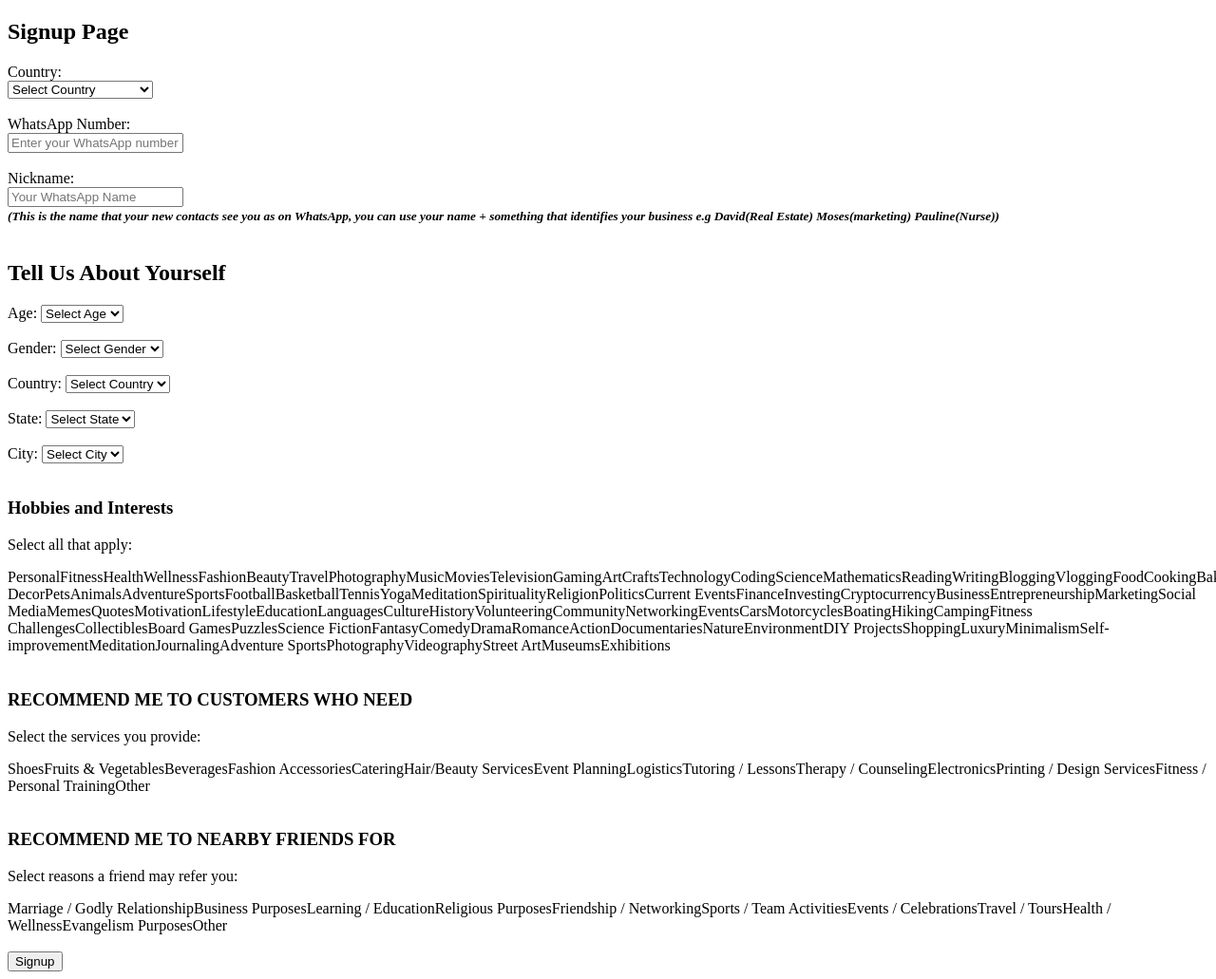
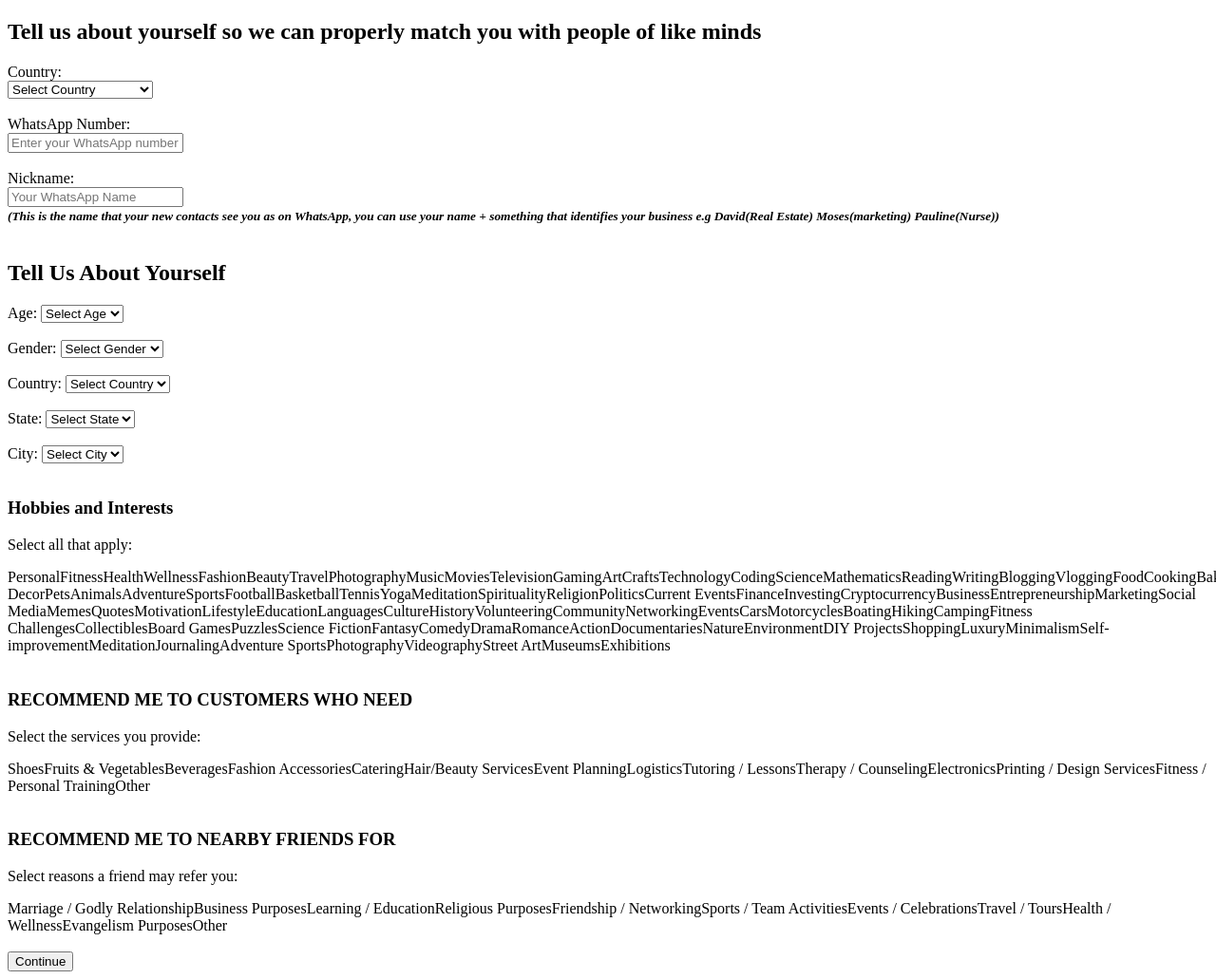
Before and after one commit to uniquegreatness/Associates, a plain HTML site: page signup.html in a window 1280 px wide. Shown: the top 1031 px of the page at 95% size. Drawn offline with Linux system fonts and the light colour scheme.

Commit message:
Update signup.html

```diff
--- a/signup.html
+++ b/signup.html
@@ -7,7 +7,7 @@
 </head>
 <body>
 
-<h2>Signup Page</h2>
+<h2>Tell us about yourself so we can properly match you with people of like minds</h2>
 
 <form id="signupForm">
 
@@ -77,7 +77,7 @@
     <p>Select reasons a friend may refer you:</p>
     <div id="friendsContainer"></div><br>
 
-    <button type="submit">Signup</button>
+    <button type="submit">Continue</button>
 
 </form>
 
```
